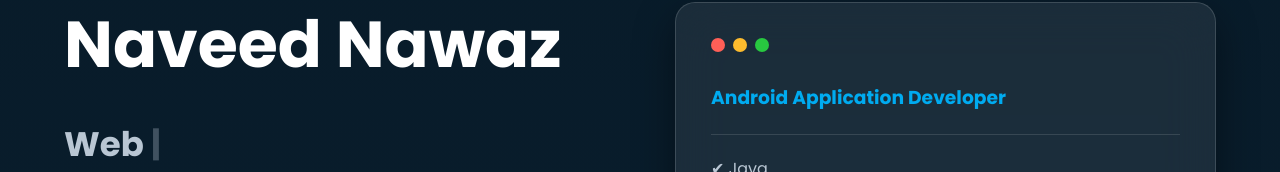
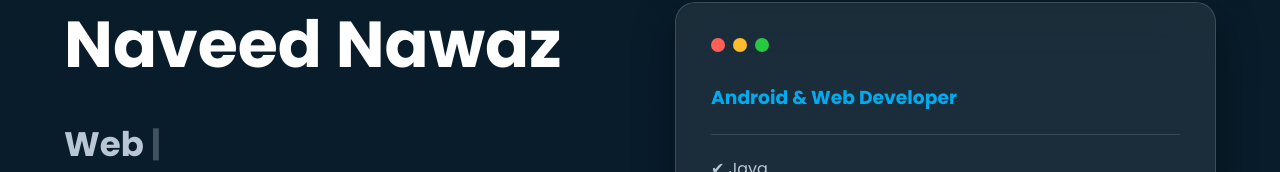
Before and after one commit to naveednawaz258/portfolio, a plain HTML site: page index.html in a window 1280 px wide. Shown: the part 199-371 px from the top of the page. Drawn offline with Linux system fonts and the light colour scheme.

Commit message:
Update index.html

```diff
--- a/index.html
+++ b/index.html
@@ -61,7 +61,7 @@ content="width=device-width,initial-scale=1.0">
                 <span class="yellow"></span>
                 <span class="green"></span>
             </div>
-            <h3>Android Application Developer</h3>
+            <h3>Android & Web Developer</h3>
             <hr>
             <p>✔ Java</p>
             <p>✔ XML</p>
```
